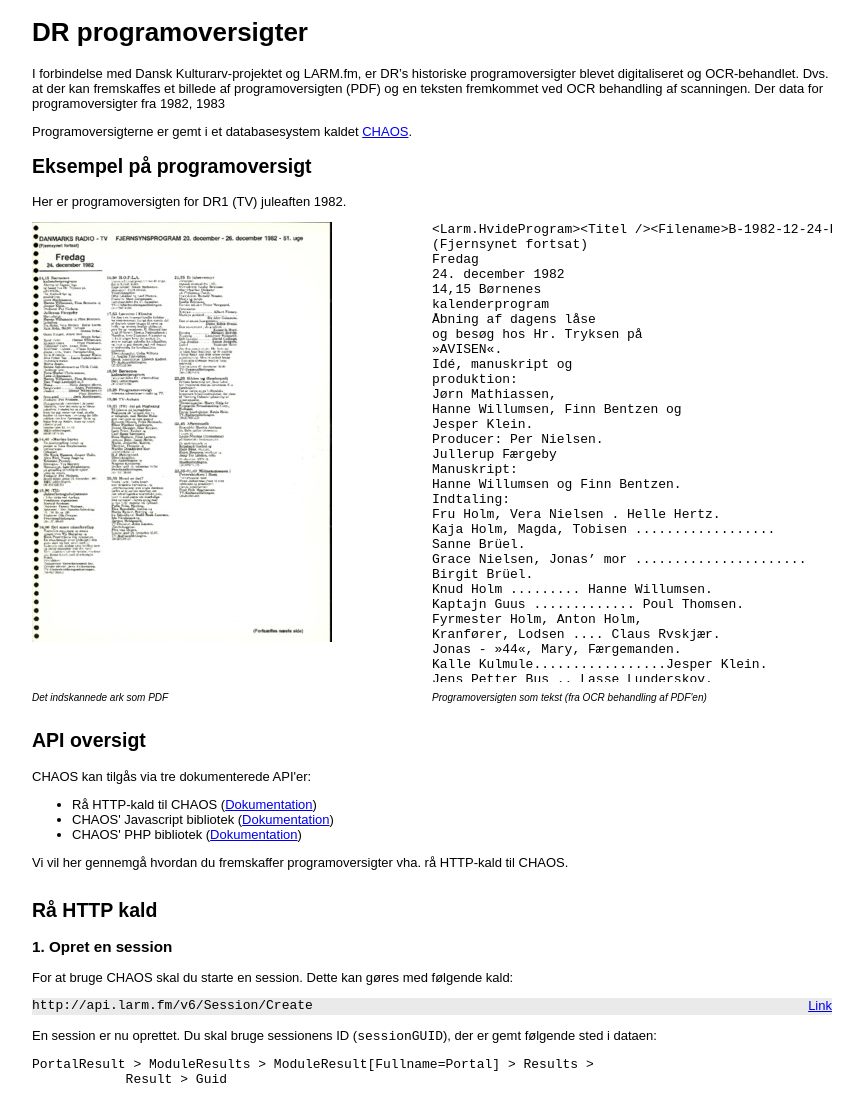
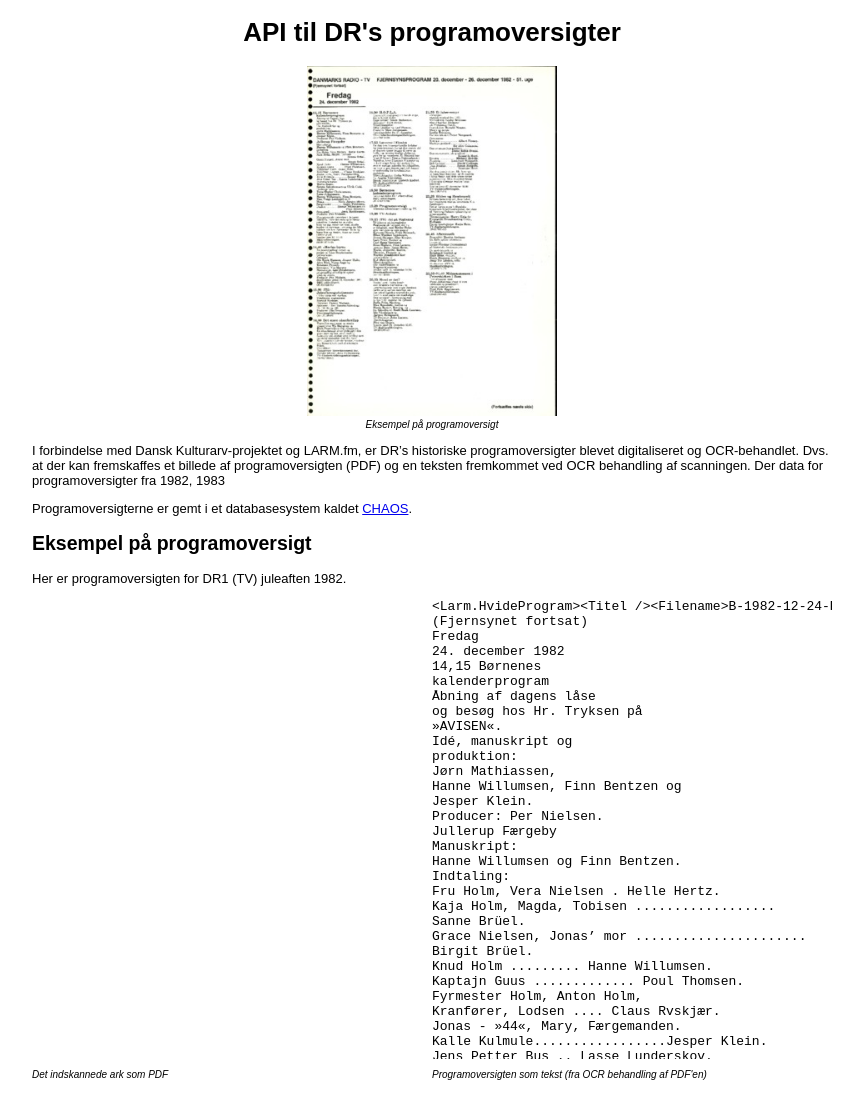
Before and after one commit to DR-Innovation/DR-programoversigter, a plain HTML site: page index.html in a window 1280 px wide. Shown: the top 1093 px of the page, without its empty margins (208-1071 px from the left). Drawn offline with Linux system fonts and the light colour scheme.

Commit message:
Stub for new layout

```diff
--- a/index.html
+++ b/index.html
@@ -7,7 +7,12 @@
 
   </head>
   <body>
-    <h1>DR programoversigter</h1>
+    <h1>API til DR's programoversigter</h1>
+    <a class="example"
+      href="http://s3-eu-west-1.amazonaws.com/chaosdata/Hvideprogrammer/arkiv_B/1982_11-12/PDF/B-1982-12-24-P-0134.pdf">
+      <img src="example.jpg">
+    </a>
+    <span class="caption">Eksempel på programoversigt</span>
 
     <section>
       <p>
@@ -33,10 +38,6 @@
         Her er programoversigten for DR1 (TV) juleaften 1982.
       </p>
       <div class="example-data">
-        <a
-          href="http://s3-eu-west-1.amazonaws.com/chaosdata/Hvideprogrammer/arkiv_B/1982_11-12/PDF/B-1982-12-24-P-0134.pdf">
-          <img src="example.jpg">
-        </a>
       </div><div class="example-data">
       <!-- Intentionally no linebreak between the two div elements:
            They both have width: 50% and any whitespace (including linebreak)
--- a/style.css
+++ b/style.css
@@ -7,6 +7,25 @@ body {
 
   font-family: Arial;
   font-size: 13px;
+}
+
+h1 {
+  text-align: center;
+}
+
+a.example {
+  text-align: center;
+  display: block;
+}
+
+a.example img {
+  height: 350px;
+}
+a.example + .caption {
+  text-align: center;
+  display: block;
+  font-size: 10px;
+  font-style: italic;
 }
 
 .float-clear {
```
